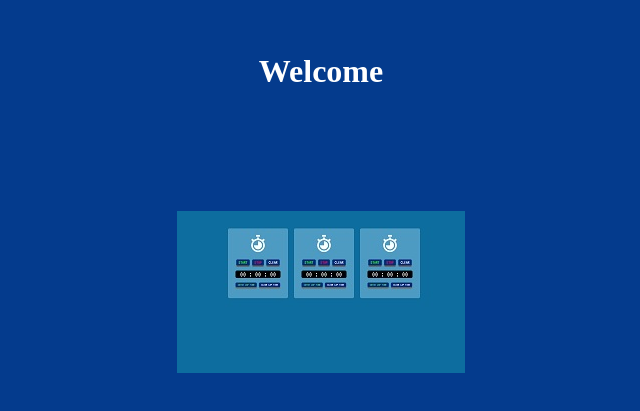
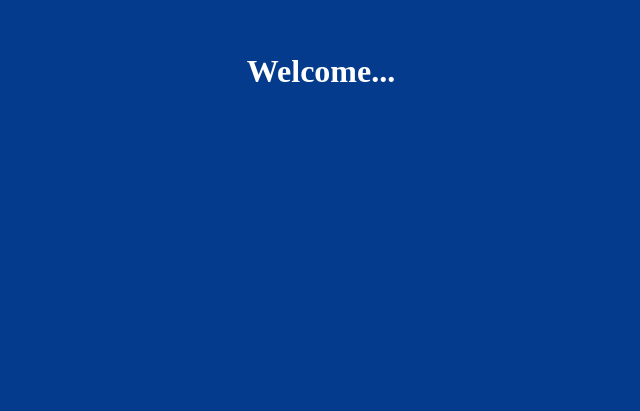
Before and after one commit to MikeGoz/MikeGoz.github.io, a plain HTML site: page index.html in a window 1280 px wide. Shown: the part 247-658 px from the top of the page, without its empty margins (319-959 px from the left). Drawn offline with Linux system fonts and the light colour scheme.

Commit message:
Update index.html

```diff
--- a/index.html
+++ b/index.html
@@ -1,12 +1,11 @@
 <!DOCTYPE html>
 <html>
   <head>
-  	<meta charset="UTF-8">
-  	<title>Welcome</title>
-		<link rel="stylesheet" type="text/css" href="style.css">
-	</head>
+    <meta charset="UTF-8">
+    <title>Welcome</title>
+    <link rel="stylesheet" type="text/css" href="style.css">
+  </head>
   <body>
-		<h1>Welcome</h1>
-		<a href="https://mikegoz.github.io/JS_3_7/"><img src="stopwatch.jpg" alt="stopwatches" ></a>
-	</body>
+    <h1>Welcome...</h1>
+  </body>
 </html>
```
